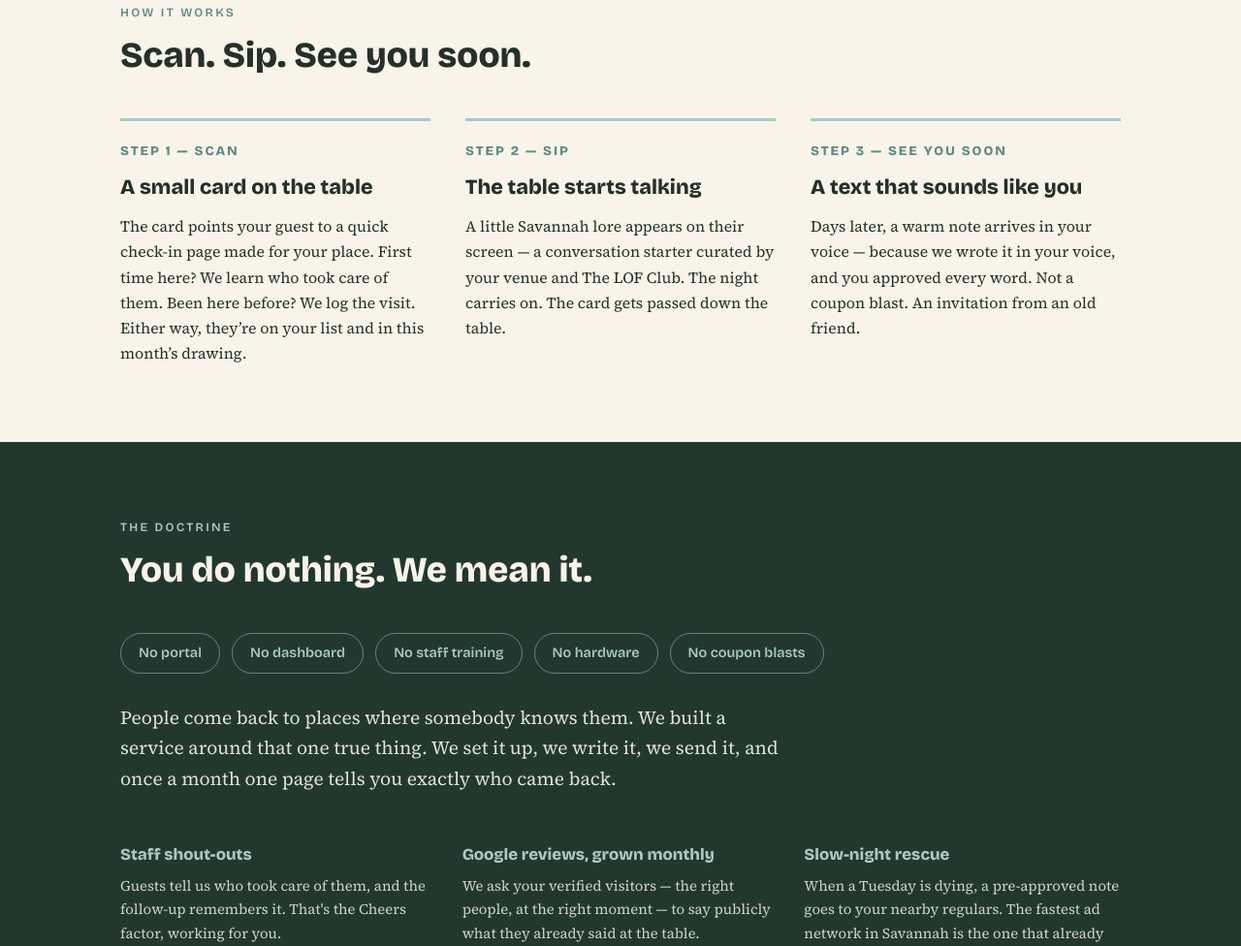
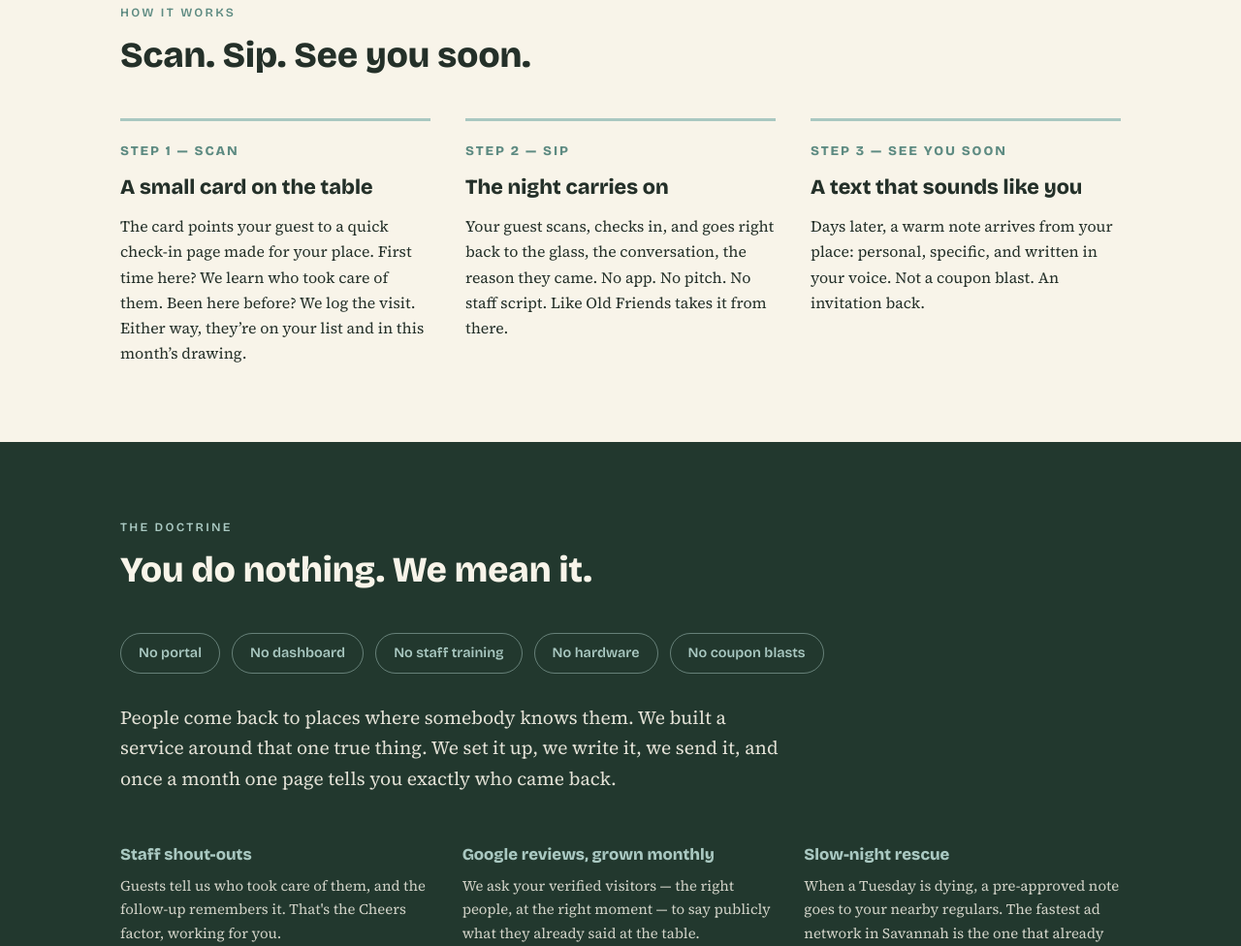
Before and after one commit to memphison/lof-site, a plain HTML site: page index.html in a window 1280 px wide. Shown: the part 802-1778 px from the top of the page at 97% size. Drawn offline with nearby package versions, Linux system fonts and the light colour scheme.

Commit message:
Update index.html

```diff
--- a/index.html
+++ b/index.html
@@ -169,13 +169,13 @@ footer a:hover{text-decoration:underline}
       </div>
       <div class="step">
         <div class="n">STEP 2 — SIP</div>
-        <h3>The table starts talking</h3>
-        <p>A little Savannah lore appears on their screen — a conversation starter curated by your venue and The LOF Club. The night carries on. The card gets passed down the table.</p>
+        <h3>The night carries on</h3>
+        <p>Your guest scans, checks in, and goes right back to the glass, the conversation, the reason they came. No app. No pitch. No staff script. Like Old Friends takes it from there.</p>
       </div>
       <div class="step">
         <div class="n">STEP 3 — SEE YOU SOON</div>
         <h3>A text that sounds like you</h3>
-        <p>Days later, a warm note arrives in your voice — because we wrote it in your voice, and you approved every word. Not a coupon blast. An invitation from an old friend.</p>
+        <p>Days later, a warm note arrives from your place: personal, specific, and written in your voice. Not a coupon blast. An invitation back.</p>
       </div>
     </div>
   </div>
```
